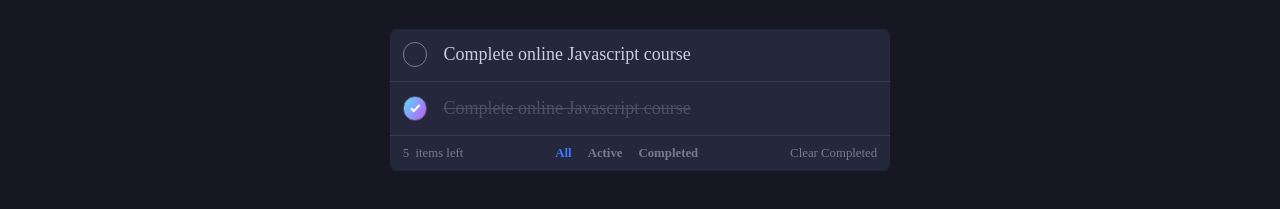
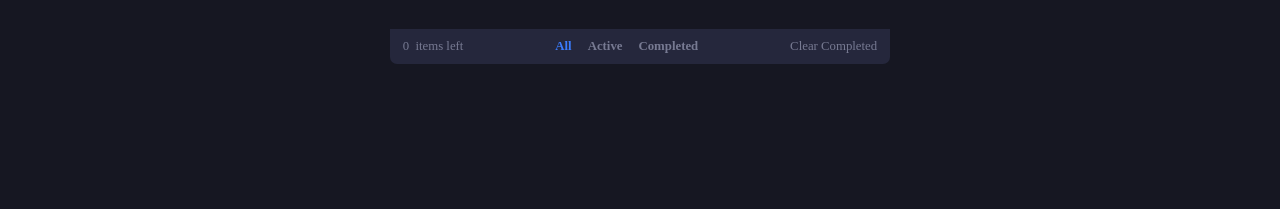
Before and after one commit to hozayves/ToDo-App, a plain HTML site: page index.html in a window 1280 px wide. Shown: the part 285-494 px from the top of the page. Drawn offline with Linux system fonts and the light colour scheme.

Commit message:
Deletion of HTML static todos lists Added tab-item class to the todo navigation Setting todo active list count to 0

```diff
--- a/index.html
+++ b/index.html
@@ -30,35 +30,17 @@
             </div>
         </div>
         <!-- TODOS, CHECK COMPLETE, DELETE, DRAG AND DROP,  -->
-        <div class="todo__lists">
-            <div class="todo__lists__list">
-                <div class="todo__lists__list__check">
-                    <img src="./dist/images/icon-check.svg" alt="icon-check">
-                </div>
-                <div class="todo__lists__list__todo">
-                    <span>Complete online Javascript course</span>
-                </div>
-                <img class="todo__lists__list__delete" src="./dist/images/icon-cross.svg" alt="">
-            </div>
-            <!--  -->
-            <div class="todo__lists__list">
-                <div class="todo__lists__list__check-all">
-                    <img src="./dist/images/icon-check.svg" alt="icon-check">
-                </div>
-                <div class="todo__lists__list__todo line-complete">Complete online Javascript course</div>
-                <img class="todo__lists__list__delete" src="./dist/images/icon-cross.svg" alt="">
-            </div>
-        </div>
+        <div class="todo__lists"></div>
         <div class="todo__navs">
             <div class="todo__navs__counter">
-                <span class="todo__navs__counter__count">5</span>
+                <span class="todo__navs__counter__count">0</span>
                 <span>items left</span>
             </div>
             <div class="todo__navs__nav">
                 <ul class="todo__navs__nav__ul">
-                    <li><a class="All actived" href="#!">All</a></li>
-                    <li><a class="Active" href="#!">Active</a></li>
-                    <li><a class="Completed" href="#!">Completed</a></li>
+                    <li><a class="All tab-item actived" href="#!">All</a></li>
+                    <li><a class="Active tab-item" href="#!">Active</a></li>
+                    <li><a class="Completed tab-item" href="#!">Completed</a></li>
                 </ul>
             </div>
             <div class="todo__navs__clear">
```
